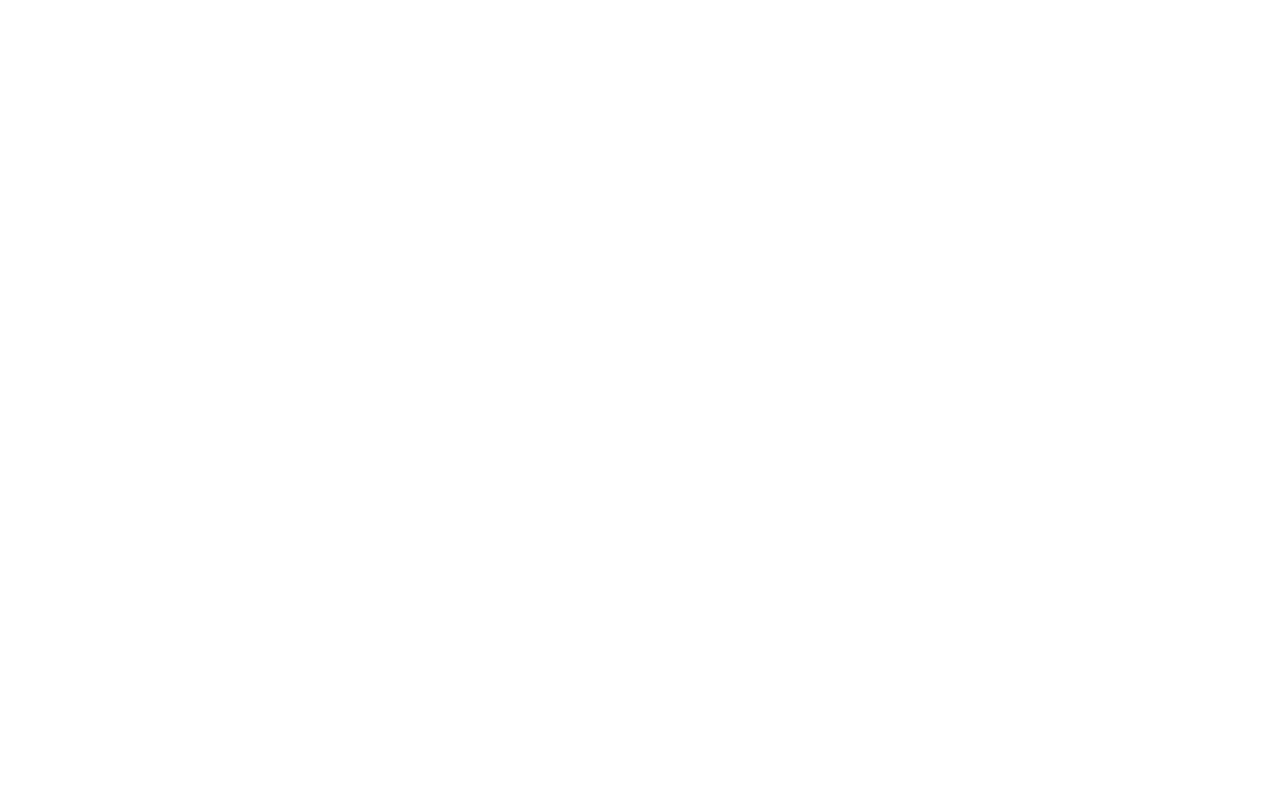
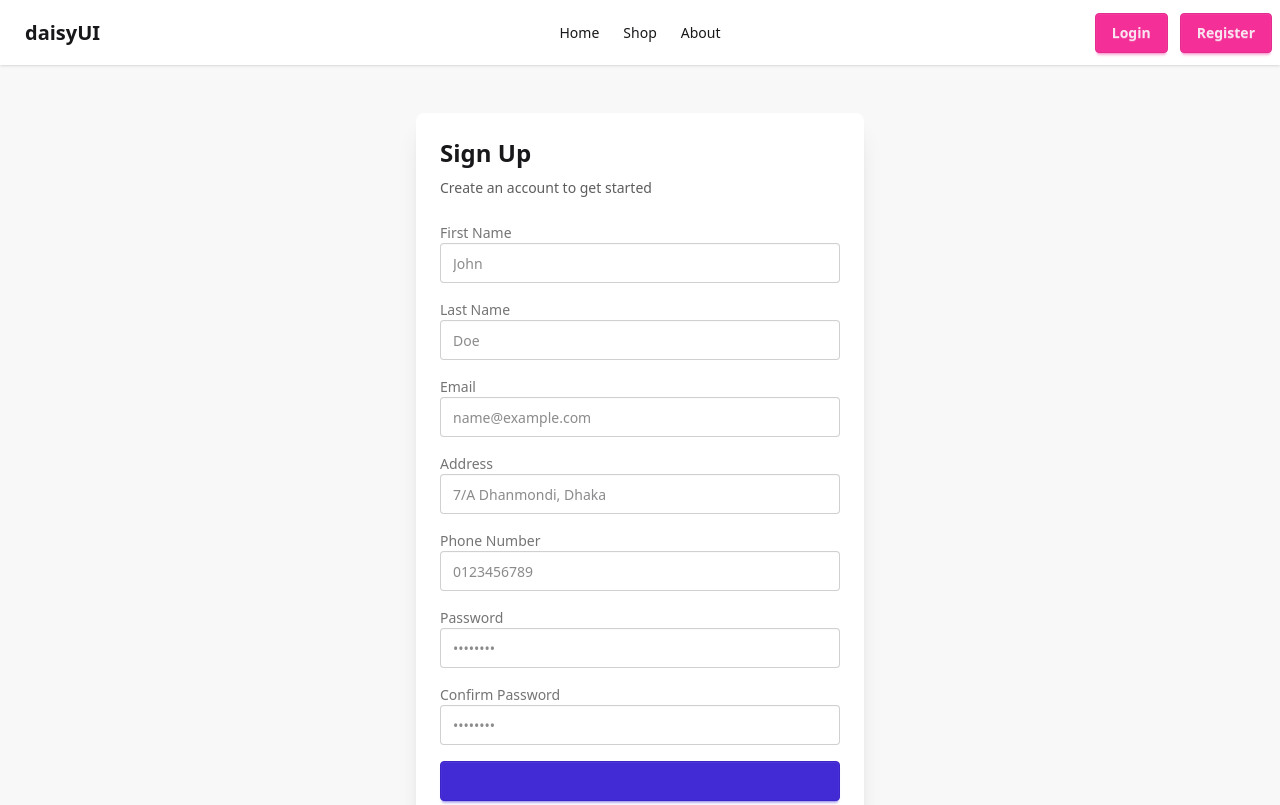
Before and after one commit to shoyebreza/phimart-frontend, a React (Vite) app: page /register in a window 1280 px wide. Before the commit this address had no page. Shown: the top 805 px of the page. Built offline with nearby package versions, Linux system fonts and the light colour scheme.

Commit message:
app route

```diff
--- /dev/null
+++ b/src/components/PrivateRoute.jsx
@@ -0,0 +1,10 @@
+import useAuthContext from "../hooks/useAuthContext";
+import { Navigate } from "react-router";
+
+const PrivateRoute = ({ children }) => {
+  const { user } = useAuthContext();
+  if (user === null) return <p>Loading...</p>;
+  return user ? children : <Navigate to="/login"></Navigate>;
+};
+
+export default PrivateRoute;
--- /dev/null
+++ b/src/pages/Dashboard.jsx
@@ -0,0 +1,18 @@
+import { FiPackage, FiShoppingCart, FiStar, FiUsers } from "react-icons/fi";
+import StatCard from "../components/Dashboard/StatCard";
+import Order from "../components/Dashboard/Order";
+
+export default function Dashboard() {
+  return (
+    <div>
+      <div className="grid gap-6 md:grid-cols-2 lg:grid-cols-4">
+        <StatCard icon={FiPackage} title="Total Products" value="245" />
+        <StatCard icon={FiShoppingCart} title="Total Orders" value={128} />
+        <StatCard icon={FiUsers} title="Total Users" value={573} />
+        <StatCard icon={FiStar} title="Average Rating" value={4.8} />
+      </div>
+
+      <Order />
+    </div>
+  );
+}
--- /dev/null
+++ b/src/pages/Register.jsx
@@ -0,0 +1,212 @@
+import { useForm } from "react-hook-form";
+import { Link } from "react-router";
+import useAuthContext from "../hooks/useAuthContext";
+import ErroAlert from "../components/ErroAlert";
+import { useState } from "react";
+
+const Register = () => {
+  const { registerUser, errorMsg } = useAuthContext();
+  const [successMsg, setSuccessMsg] = useState("");
+
+  const {
+    register,
+    handleSubmit,
+    watch,
+    formState: { errors },
+  } = useForm();
+
+  const onSubmit = async (data) => {
+    delete data.confirm_password;
+    try {
+      const response = await registerUser(data);
+      console.log(response);
+      if (response.success) {
+        setSuccessMsg(response.message);
+        // setTimeout(() => navigate("/login"), 3000);
+      }
+    } catch (error) {
+      console.log("Registration failed", error);
+    }
+  };
+
+  return (
+    <div className="flex min-h-screen items-center justify-center px-4 py-12 bg-base-200">
+      <div className="card w-full max-w-md bg-base-100 shadow-xl">
+        <div className="card-body">
+          {errorMsg && <ErroAlert error={errorMsg} />}
+          {successMsg && (
+            <div role="alert" className="alert alert-success">
+              <svg
+                xmlns="http://www.w3.org/2000/svg"
+                className="h-6 w-6 shrink-0 stroke-current"
+                fill="none"
+                viewBox="0 0 24 24"
+              >
+                <path
+                  strokeLinecap="round"
+                  strokeLinejoin="round"
+                  strokeWidth="2"
+                  d="M9 12l2 2 4-4m6 2a9 9 0 11-18 0 9 9 0 0118 0z"
+                />
+              </svg>
+              <span>{successMsg}</span>
+            </div>
+          )}
+
+          <h2 className="card-title text-2xl font-bold">Sign Up</h2>
+          <p className="text-base-content/70">
+            Create an account to get started
+          </p>
+
+          <form onSubmit={handleSubmit(onSubmit)} className="space-y-4 mt-4">
+            <div className="form-control">
+              <label className="label" htmlFor="first_name">
+                <span className="label-text">First Name</span>
+              </label>
+              <input
+                id="first_name"
+                type="text"
+                placeholder="John"
+                className="input input-bordered w-full"
+                {...register("first_name", {
+                  required: "First Name is Required",
+                })}
+              />
+              {errors.first_name && (
+                <span className="label-text-alt text-error">
+                  {errors.first_name.message}
+                </span>
+              )}
+            </div>
+
+            <div className="form-control">
+              <label className="label" htmlFor="last_name">
+                <span className="label-text">Last Name</span>
+              </label>
+              <input
+                id="last_name"
+                type="text"
+                placeholder="Doe"
+                className="input input-bordered w-full"
+                {...register("last_name", {
+                  required: "Last Name is Required",
+                })}
+              />
+              {errors.last_name && (
+                <span className="label-text-alt text-error">
+                  {errors.last_name.message}
+                </span>
+              )}
+            </div>
+
+            <div className="form-control">
+              <label className="label" htmlFor="email">
+                <span className="label-text">Email</span>
+              </label>
+              <input
+                id="email"
+                type="email"
+                placeholder="name@example.com"
+                className="input input-bordered w-full"
+                {...register("email", {
+                  required: "Email is Required",
+                })}
+              />
+              {errors.email && (
+                <span className="label-text-alt text-error">
+                  {errors.email.message}
+                </span>
+              )}
+              {/* <p>Email: {watch("email")}</p> */}
+            </div>
+
+            <div className="form-control">
+              <label className="label" htmlFor="address">
+                <span className="label-text">Address</span>
+              </label>
+              <input
+                id="address"
+                type="text"
+                placeholder="7/A Dhanmondi, Dhaka"
+                className="input input-bordered w-full"
+                {...register("address")}
+              />
+            </div>
+
+            <div className="form-control">
+              <label className="label" htmlFor="phone_number">
+                <span className="label-text">Phone Number</span>
+              </label>
+              <input
+                id="phone_number"
+                type="text"
+                placeholder="0123456789"
+                className="input input-bordered w-full"
+                {...register("phone_number")}
+              />
+            </div>
+
+            <div className="form-control">
+              <label className="label" htmlFor="password">
+                <span className="label-text">Password</span>
+              </label>
+              <input
+                id="password"
+                type="password"
+                placeholder="••••••••"
+                className="input input-bordered w-full"
+                {...register("password", {
+                  required: "Password is required",
+                  minLength: {
+                    value: 8,
+                    message: "Password must be at least 8 characters",
+                  },
+                })}
+              />
+              {errors.password && (
+                <span className="label-text-alt text-error">
+                  {errors.password.message}
+                </span>
+              )}
+            </div>
+
+            <div className="form-control">
+              <label className="label" htmlFor="confirmPassword">
+                <span className="label-text">Confirm Password</span>
+              </label>
+              <input
+                id="confirmPassword"
+                type="password"
+                placeholder="••••••••"
+                className="input input-bordered w-full"
+                {...register("confirm_password", {
+                  required: "Confirm Password is required",
+                  validate: (value) =>
+                    value === watch("password") || "Password do not match",
+                })}
+              />
+              {errors.confirm_password && (
+                <span className="label-text-alt text-error">
+                  {errors.confirm_password.message}
+                </span>
+              )}
+            </div>
+
+            <button type="submit" className="btn btn-primary w-full"></button>
+          </form>
+
+          <div className="text-center mt-4">
+            <p className="text-base-content/70">
+              Already have an account?{" "}
+              <Link to="/login" className="link link-primary">
+                Sign in
+              </Link>
+            </p>
+          </div>
+        </div>
+      </div>
+    </div>
+  );
+};
+
+export default Register;
--- a/src/routes/AppRoutes.jsx
+++ b/src/routes/AppRoutes.jsx
@@ -6,6 +6,9 @@
 import MainLayout from '../layouts/MainLayout';
 import Slide from '../components/carousel/CarouselSlide';
 import Login from '../pages/Login';
+import Register from "../pages/Register";
+import Dashboard from '../pages/Dashboard';
+import PrivateRoute from '../components/PrivateRoute';
 
 const AppRoutes = () => {
     return (
@@ -15,6 +18,14 @@
                 <Route path='about' element={<About/>}></Route>
                 <Route path='shop' element={<Shop/>}></Route>
                 <Route path='login' element={<Login/>}></Route>
+                <Route path="register" element={<Register />} />
+                <Route path='/dashboard' element={
+                    <PrivateRoute>
+
+                    </PrivateRoute>
+                }>
+
+                </Route>
             </Route>
         </Routes>
 
```
